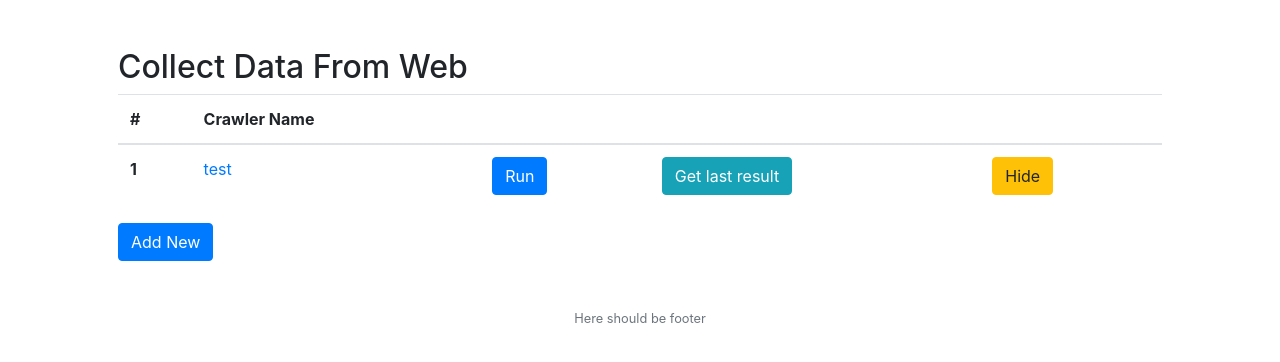
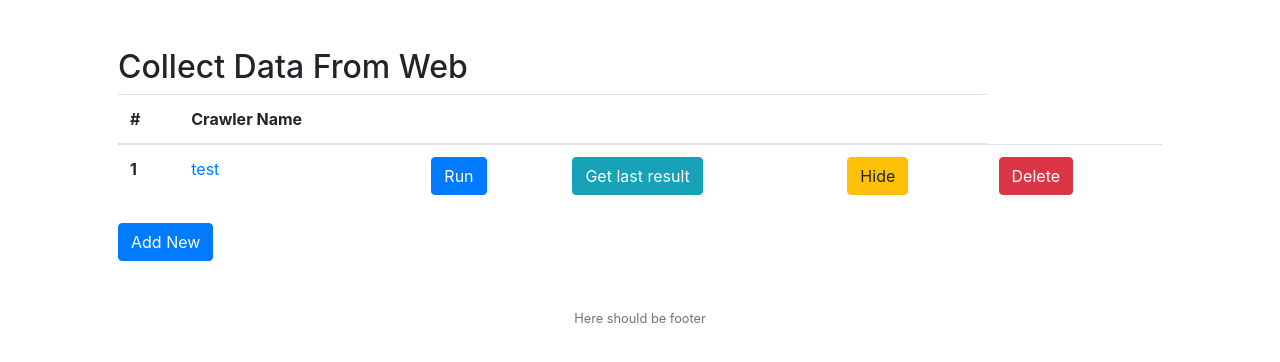
Before and after one commit to ByK95/Crowley, a Flask app: page /collect in a window 1280 px wide. Shown: the part 56-418 px from the top of the page. Run offline with Flask 2, Linux system fonts and the light colour scheme; data comes from the database, SQL or seed files in the repository; some libraries are stand-ins or nearby versions.

Commit message:
add delete functionality

```diff
--- a/app.py
+++ b/app.py
@@ -118,4 +118,16 @@ def add_spider():
     entry = SpiderDB(name = 'New Spider')
     session.add(entry)
     session.commit()
+    session.add(SpiderUrl(spider_id=entry.id, url="Url"))
+    session.add(SpiderSelector(spider_id=entry.id, selector="Selector"))
+    session.commit()
     return jsonify({'res':entry.id})
+
+@app.route('/api/delspider/<int:id>' , methods=['POST'])
+def del_spider(id):
+    session = Session()
+    session.query(SpiderDB).filter(SpiderDB.id == id).delete()
+    session.query(SpiderUrl).filter(SpiderUrl.spider_id == id).delete()
+    session.query(SpiderSelector).filter(SpiderSelector.spider_id == id).delete()
+    session.commit()
+    return jsonify({'res':entry.id})
--- a/templates/collect.html
+++ b/templates/collect.html
@@ -25,6 +25,7 @@ Add More $
             <td><button action='run/{{ row.id }}' type="button" class="actbtn btn btn-primary">Run </button></td>
             <td><button action='getlast/{{ row.id }}' type="button" class="actbtn btn btn-info">Get last result</button></td>
             <td><button action='deactivate/{{ row.id }}' type="button" class="actbtn btn btn-warning">Hide</button></td>
+            <td><button action='delspider/{{ row.id }}' type="button" class="actbtn btn btn-danger">Delete</button></td>
         </tr>
         {% endfor %}
       </tbody>
```
